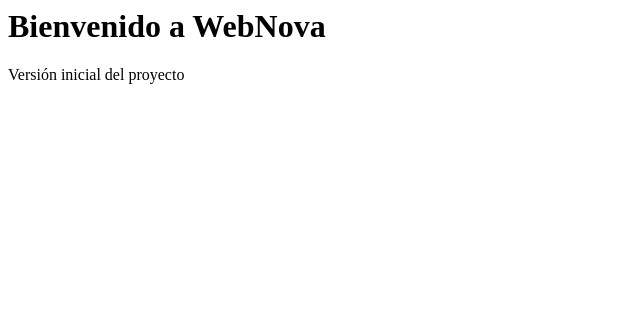
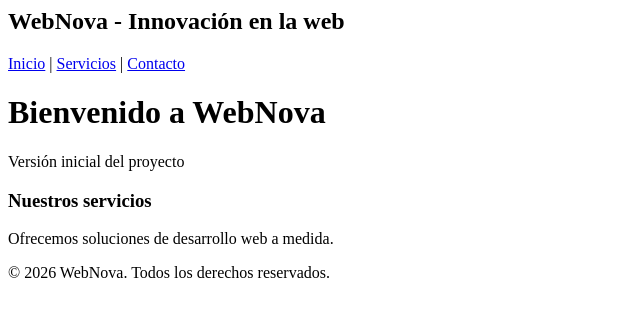
Before and after one commit to hpomgon7/webnova, a plain HTML site: page index.html in a window 1280 px wide. Shown: the whole page, without its empty margins (0-640 px from the left). Drawn offline with Linux system fonts and the light colour scheme.

Commit message:
C5: Integrados cabecera, contenido y pie en index.html

```diff
--- a/index.html
+++ b/index.html
@@ -1,2 +1,18 @@
+<header>
+  <h2>WebNova - Innovación en la web</h2>
+  <nav>
+    <a href="#">Inicio</a> | <a href="#">Servicios</a> | <a href="#">Contacto</a>
+  </nav>
+</header>
+
 <h1>Bienvenido a WebNova</h1>
 <p>Versión inicial del proyecto</p>
+
+<main>
+  <h3>Nuestros servicios</h3>
+  <p>Ofrecemos soluciones de desarrollo web a medida.</p>
+</main>
+
+<footer>
+  <p>&copy; 2026 WebNova. Todos los derechos reservados.</p>
+</footer>
```
